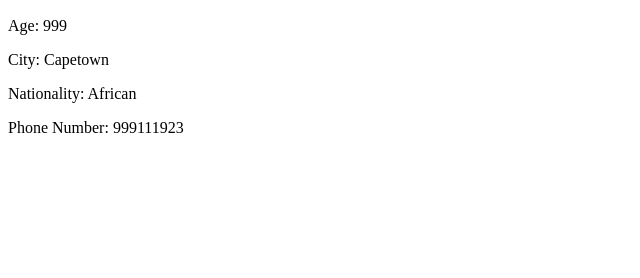
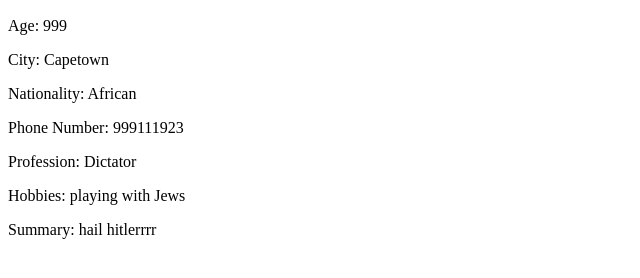
Before and after one commit to abumouaz/sofea_github, a plain HTML site: page index.html in a window 1280 px wide. Shown: the part 434-712 px from the top of the page, without its empty margins (0-640 px from the left). Drawn offline with Linux system fonts and the light colour scheme.

Commit message:
add profession,hobbyand summary

```diff
--- a/index.html
+++ b/index.html
@@ -16,6 +16,9 @@
             <p class="city">City: Capetown</p>
             <p class="city">Nationality: African</p>
             <p class="phone_number">Phone Number: 999111923 </p>
+            <p class="profession">Profession: Dictator </p>
+            <p class="hobbies">Hobbies: playing with Jews</p>
+            <p class="Summary">Summary: hail hitlerrrr</p>
 
     </div>
 </body>
```
